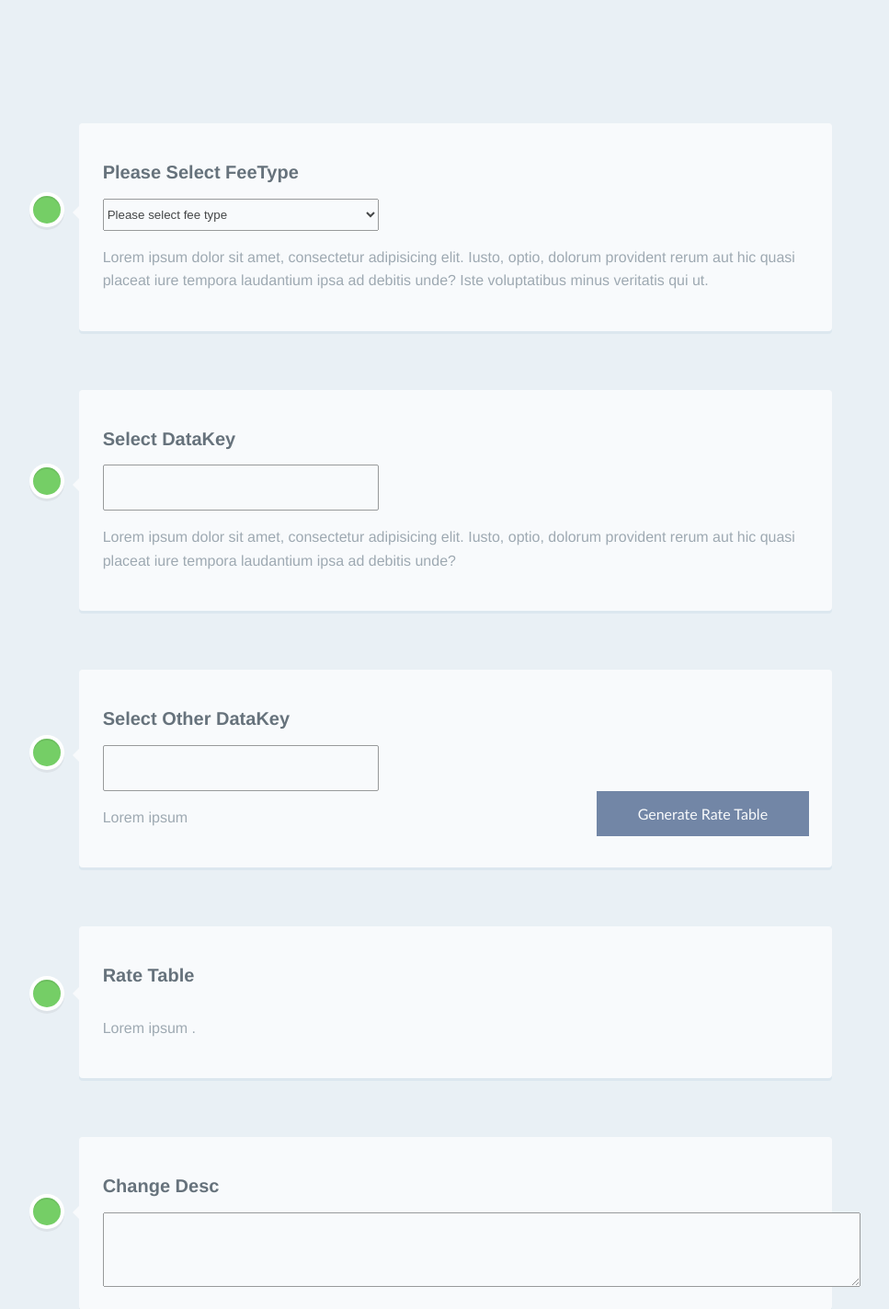
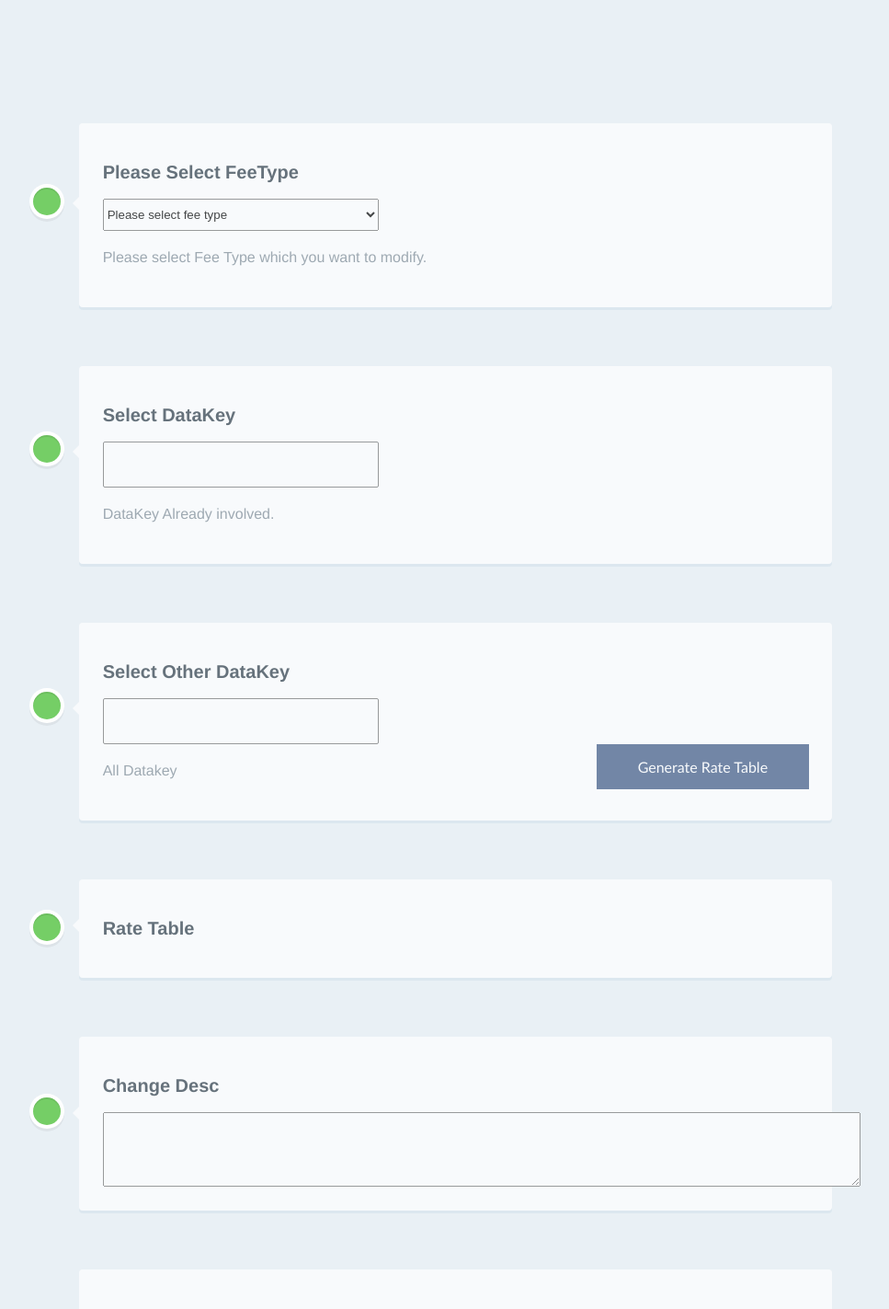
Before and after one commit to zhengnan/Chronos, a Flask app: page /input.html in a window 1280 px wide. Shown: the part 314-1737 px from the top of the page at 92% size, without its empty margins (42-1009 px from the left). Run offline with Flask 2, Linux system fonts and the light colour scheme; lists and menus that the app fills with data are empty; some libraries are stand-ins or nearby versions.

Commit message:
modify text

```diff
--- a/static/first/js/test.js
+++ b/static/first/js/test.js
@@ -157,8 +157,8 @@ function show() {
         total_json.rate=rate_json == null ? "[]" : rate_json;
         total_json.rateTitle = rate_title;
         total_json.feeType=feetype == null?"":feetype;
-        total_json.datakey=fee_specific_sodrs==null?"":fee_specific_sodrs;
-        total_json.datakeyall=all_fee_sodrs==null?"":all_fee_sodrs;
+        total_json.datakey=fee_specific_sodrs==null?[]:fee_specific_sodrs;
+        total_json.datakeyall=all_fee_sodrs==null?[]:all_fee_sodrs;
         total_json.changeDesc=change_desc==null?"":change_desc;
         total_json.profitability=profitability;
         total_json.eta=eta_json==null?"[]":eta_json;
@@ -310,12 +310,12 @@ function show() {
 //    request.send(params);
 //}
 //
-//    function toParams(data_js) {
-//        var form_data = [];
-//        for ( var key in data_js ) {
-//            form_data.push(encodeURIComponent(key) + "=" + encodeURIComponent(data_js[key]));
-//        }
-//
-//        return form_data.join("&");
-//    }
+    function toParams(data_js) {
+        var form_data = [];
+        for ( var key in data_js ) {
+            form_data.push(encodeURIComponent(key) + "=" + encodeURIComponent(data_js[key]));
+        }
+
+        return form_data.join("&");
+    }
 }
--- a/templates/input.html
+++ b/templates/input.html
@@ -26,9 +26,7 @@
                 </div>
 
                 <p data-section-id="002" class="commentable-section">
-                    Lorem ipsum dolor sit amet, consectetur adipisicing elit. Iusto, optio, dolorum provident rerum aut
-                    hic quasi placeat iure tempora laudantium ipsa ad debitis unde? Iste voluptatibus minus veritatis
-                    qui ut.</p>
+                    Please select Fee Type which you want to modify.</p>
             </div> <!-- cd-timeline-content -->
         </div> <!-- cd-timeline-block -->
 
@@ -42,8 +40,7 @@
                 </div>
 
                 <p data-section-id="001" class="commentable-section">
-                    Lorem ipsum dolor sit amet, consectetur adipisicing elit. Iusto, optio, dolorum provident rerum aut
-                    hic quasi placeat iure tempora laudantium ipsa ad debitis unde?</p>
+                    DataKey Already involved.</p>
             </div> <!-- cd-timeline-content -->
         </div> <!-- cd-timeline-block -->
 
@@ -57,7 +54,7 @@
                 </div>
                 <button id="generate-rate-table" class="button" value="" onclick="generateRateTable();">Generate Rate Table</button>
                 <p data-section-id="001" class="commentable-section">
-                    Lorem ipsum </p>
+                    All Datakey </p>
             </div> <!-- cd-timeline-content -->
         </div> <!-- cd-timeline-block -->
 
@@ -70,9 +67,7 @@
                     <table id="rate_table" border="1">
                     </table>
                 </div>
-                <p data-section-id="003" class="commentable-section">
-                    Lorem ipsum .
-                </p>
+
             </div> <!-- cd-timeline-content -->
         </div> <!-- cd-timeline-block -->
 
@@ -109,8 +104,6 @@
                 <h2>ETA</h2>
                 <input id="eta_time_box" type="date"/>
                 <button id="generate-eta_text" class="button" value="" onclick="generateEta();">Generate ETA</button>
-                <p data-section-id="004" class="commentable-section">
-                    Lorem ipsum .</p>
             </div> <!-- cd-timeline-content -->
         </div> <!-- cd-timeline-block -->
 
```
